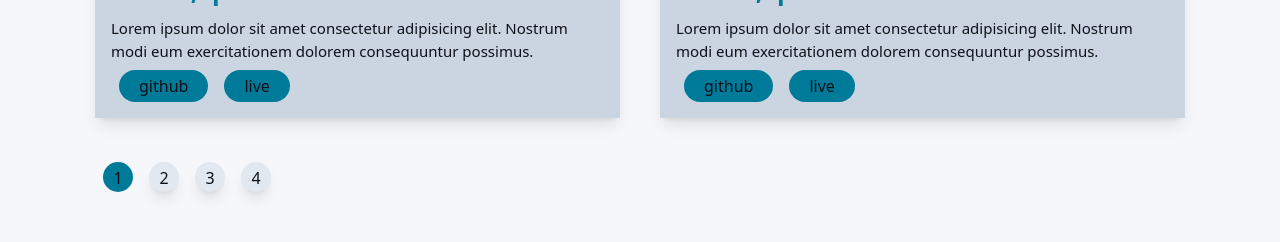
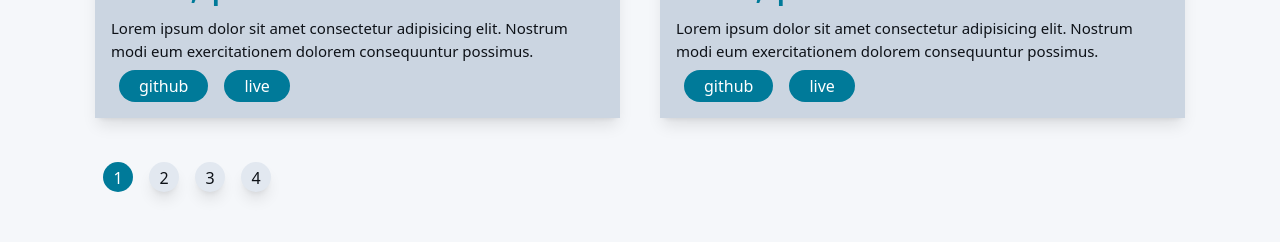
Before and after one commit to Haytam-DEV05/react-portfolio, a React (Vite) app: page /Projects in a window 1280 px wide. Shown: the part 422-664 px from the top of the page. Built offline with nearby package versions, Linux system fonts and the light colour scheme.

Commit message:
Improve accessibility: add accessible link labels and aria attributes

```diff
--- a/src/Components/Pages/Home/Home.jsx
+++ b/src/Components/Pages/Home/Home.jsx
@@ -20,14 +20,14 @@ export default function Home() {
             and real-world projects.
           </p>
           <div className="flex flex-col buttons my-3 md:flex-row gap-x-10 gap-y-3">
-            <button className="bg-[var(--primary)] px-2 py-1 cursor-pointer rounded-2xl" aria-label="downoald cv">
+            <button className="bg-[var(--primary)] px-2 py-1 cursor-pointer rounded-2xl text-[#fff]" aria-label="downoald-cv">
               <a href="/src/assets/cv/bootstrap.jpg" download>
                 Download Cv
               </a>
             </button>
             <NavLink
-            aria-label="open contact form"
-              className="bg-[var(--primary)] px-5 py-1.5 cursor-pointer rounded-2xl text-center"
+            aria-label="open-contact-form"
+              className="bg-[var(--primary)] px-5 py-1.5 cursor-pointer rounded-2xl text-center text-[#fff]"
               to="/Contact"
             >
               Contact Me
--- a/src/Components/Pages/Projects/Projects.jsx
+++ b/src/Components/Pages/Projects/Projects.jsx
@@ -75,7 +75,7 @@ export default function Projects() {
           key={index}
           className={
             currentPage === index + 1
-              ? "bg-[var(--primary)] p-1 mx-2 cursor-pointer w-[30px] h-[30px] transition-all duration-300 text-[var(--text)] rounded-full"
+              ? "bg-[var(--primary)] p-1 mx-2 cursor-pointer w-[30px] h-[30px] transition-all duration-300 text-[#fff] rounded-full"
               : "hover:bg-[var(--primary)] bg-[var(--soft)] p-1 mx-2 cursor-pointer w-[30px] h-[30px] rounded-full shadow-lg text-[var(--text)] rounded-[50%]"
           }
           onClick={() => {
@@ -116,11 +116,11 @@ export default function Projects() {
                   {project.title}
                 </h3>
                 <p className="text-[15px]">{project.description}</p>
-                <div className="buttons mt-2">
-                  <button className="mx-2 bg-[var(--primary)] px-5 py-1 cursor-pointer rounded-4xl">
+                <div className="buttons mt-2 text-[#fff]">
+                  <button className="mx-2 bg-[var(--primary)] px-5 py-1 cursor-pointer rounded-4xl" aria-label="show project in github">
                     github
                   </button>
-                  <button className="mx-2 bg-[var(--primary)] px-5 py-1 cursor-pointer rounded-4xl">
+                  <button className="mx-2 bg-[var(--primary)] px-5 py-1 cursor-pointer rounded-4xl" aria-label="show project in live">
                     live
                   </button>
                 </div>
```
